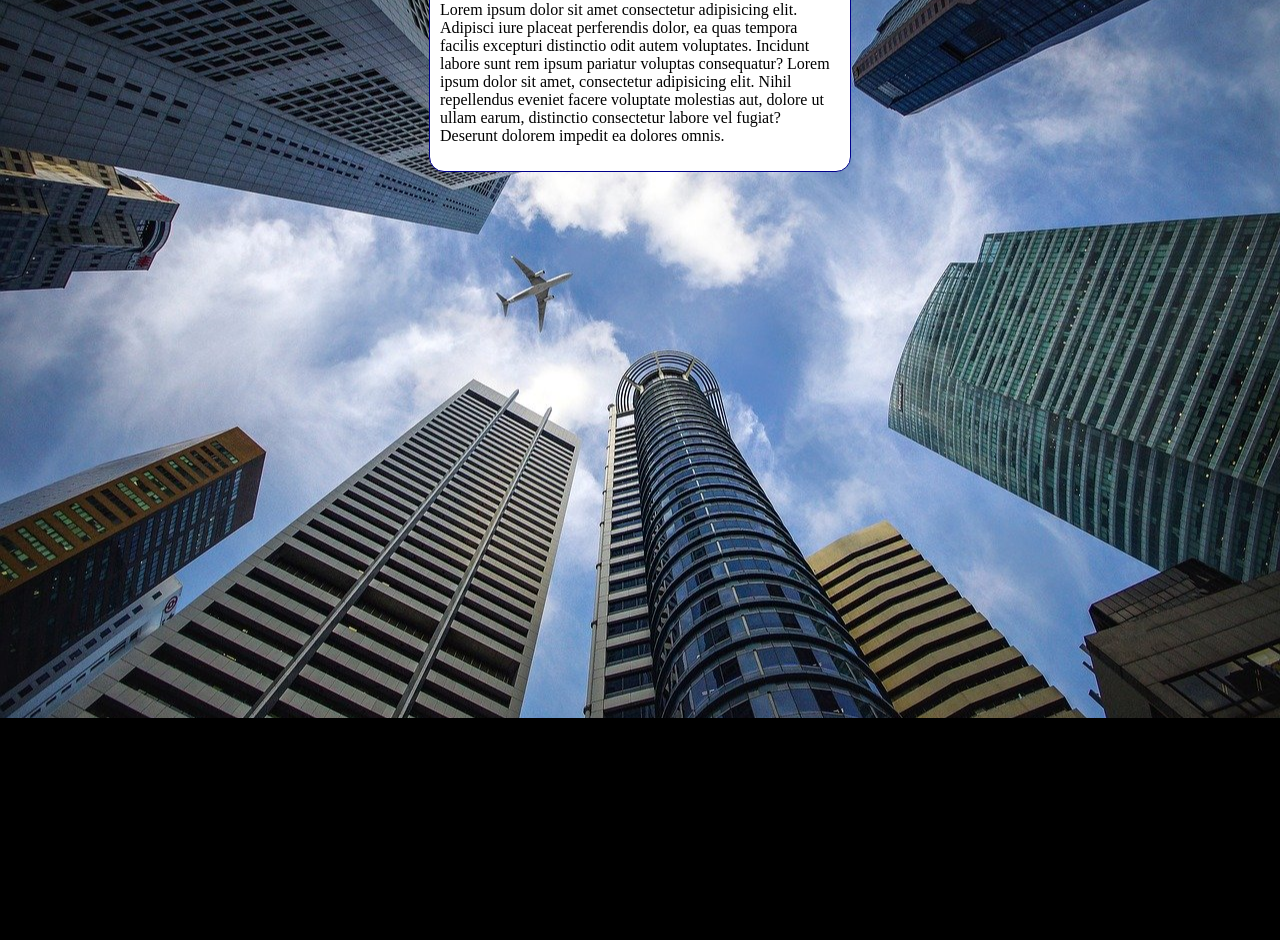
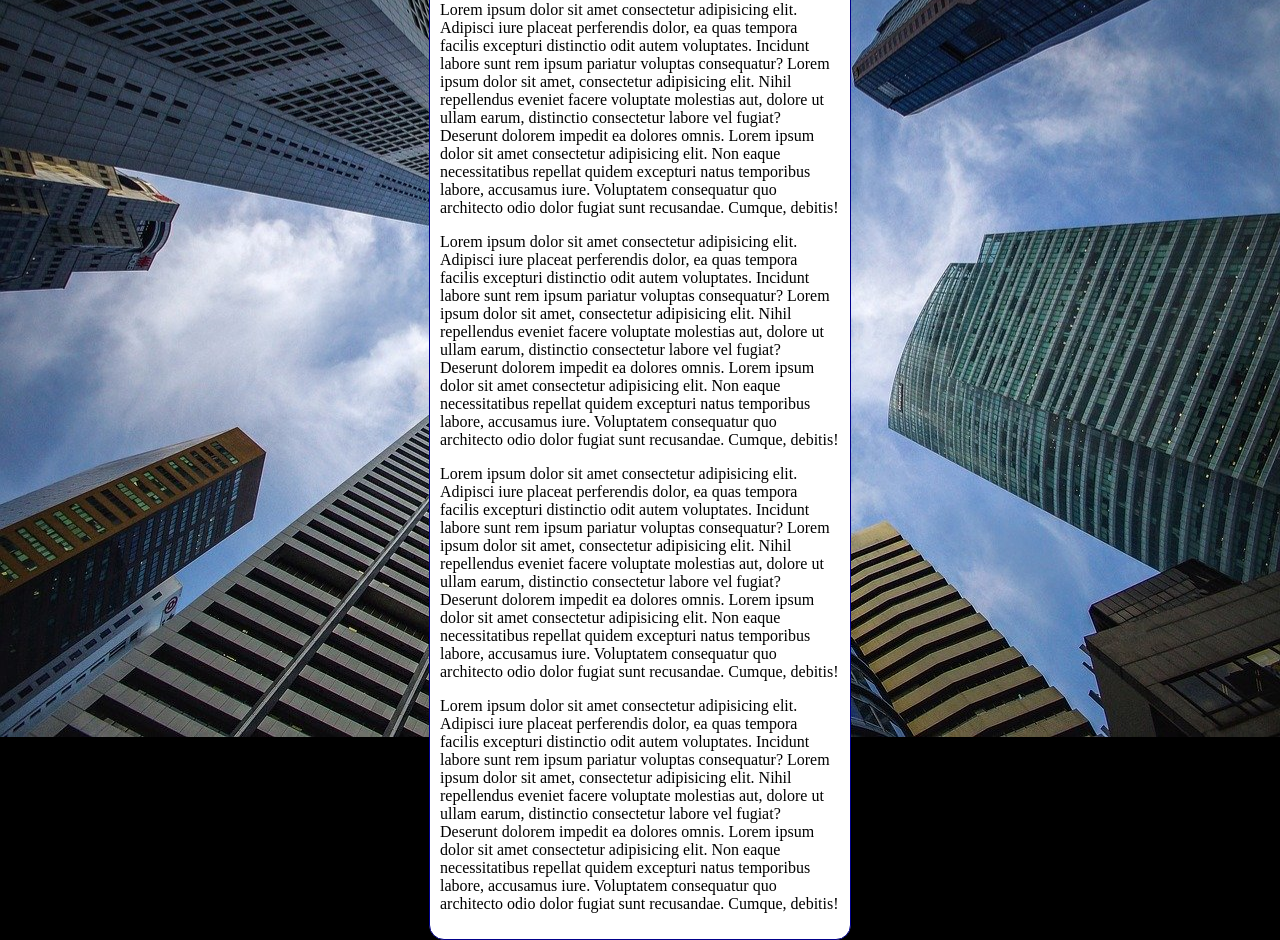
Before and after one commit to souzamelomarcio14-a11y/html---css, a plain HTML site: page exercicios/ex022/fundo006.html in a window 1280 px wide. Shown: the part 98-1038 px from the top of the page. Before the commit the page ends 816 px from the top, so only its background shows below. Drawn offline with Linux system fonts and the light colour scheme.

Commit message:
autalização

```diff
--- a/exercicios/ex022/fundo006.html
+++ b/exercicios/ex022/fundo006.html
@@ -33,7 +33,41 @@
             voluptates. Incidunt labore sunt rem ipsum pariatur voluptas consequatur?
         Lorem ipsum dolor sit amet, consectetur adipisicing elit. Nihil repellendus eveniet
          facere voluptate molestias aut, dolore ut ullam earum, distinctio consectetur
-         labore vel fugiat? Deserunt dolorem impedit ea dolores omnis.</p>
+         labore vel fugiat? Deserunt dolorem impedit ea dolores omnis.
+        Lorem ipsum dolor sit amet consectetur adipisicing elit. Non eaque
+         necessitatibus repellat quidem excepturi natus temporibus labore, accusamus iure.
+          Voluptatem consequatur quo architecto odio dolor fugiat sunt recusandae. Cumque,
+          debitis!</p>
+          <p>Lorem ipsum dolor sit amet consectetur adipisicing elit. Adipisci iure placeat
+            perferendis dolor, ea quas tempora facilis excepturi distinctio odit autem
+            voluptates. Incidunt labore sunt rem ipsum pariatur voluptas consequatur?
+        Lorem ipsum dolor sit amet, consectetur adipisicing elit. Nihil repellendus eveniet
+         facere voluptate molestias aut, dolore ut ullam earum, distinctio consectetur
+         labore vel fugiat? Deserunt dolorem impedit ea dolores omnis.
+        Lorem ipsum dolor sit amet consectetur adipisicing elit. Non eaque
+         necessitatibus repellat quidem excepturi natus temporibus labore, accusamus iure.
+          Voluptatem consequatur quo architecto odio dolor fugiat sunt recusandae. Cumque,
+          debitis!</p>
+          <p>Lorem ipsum dolor sit amet consectetur adipisicing elit. Adipisci iure placeat
+            perferendis dolor, ea quas tempora facilis excepturi distinctio odit autem
+            voluptates. Incidunt labore sunt rem ipsum pariatur voluptas consequatur?
+        Lorem ipsum dolor sit amet, consectetur adipisicing elit. Nihil repellendus eveniet
+         facere voluptate molestias aut, dolore ut ullam earum, distinctio consectetur
+         labore vel fugiat? Deserunt dolorem impedit ea dolores omnis.
+        Lorem ipsum dolor sit amet consectetur adipisicing elit. Non eaque
+         necessitatibus repellat quidem excepturi natus temporibus labore, accusamus iure.
+          Voluptatem consequatur quo architecto odio dolor fugiat sunt recusandae. Cumque,
+          debitis!</p>
+          <p>Lorem ipsum dolor sit amet consectetur adipisicing elit. Adipisci iure placeat
+            perferendis dolor, ea quas tempora facilis excepturi distinctio odit autem
+            voluptates. Incidunt labore sunt rem ipsum pariatur voluptas consequatur?
+        Lorem ipsum dolor sit amet, consectetur adipisicing elit. Nihil repellendus eveniet
+         facere voluptate molestias aut, dolore ut ullam earum, distinctio consectetur
+         labore vel fugiat? Deserunt dolorem impedit ea dolores omnis.
+        Lorem ipsum dolor sit amet consectetur adipisicing elit. Non eaque
+         necessitatibus repellat quidem excepturi natus temporibus labore, accusamus iure.
+          Voluptatem consequatur quo architecto odio dolor fugiat sunt recusandae. Cumque,
+          debitis!</p>
     </main>
 </body>
 </html>
```
